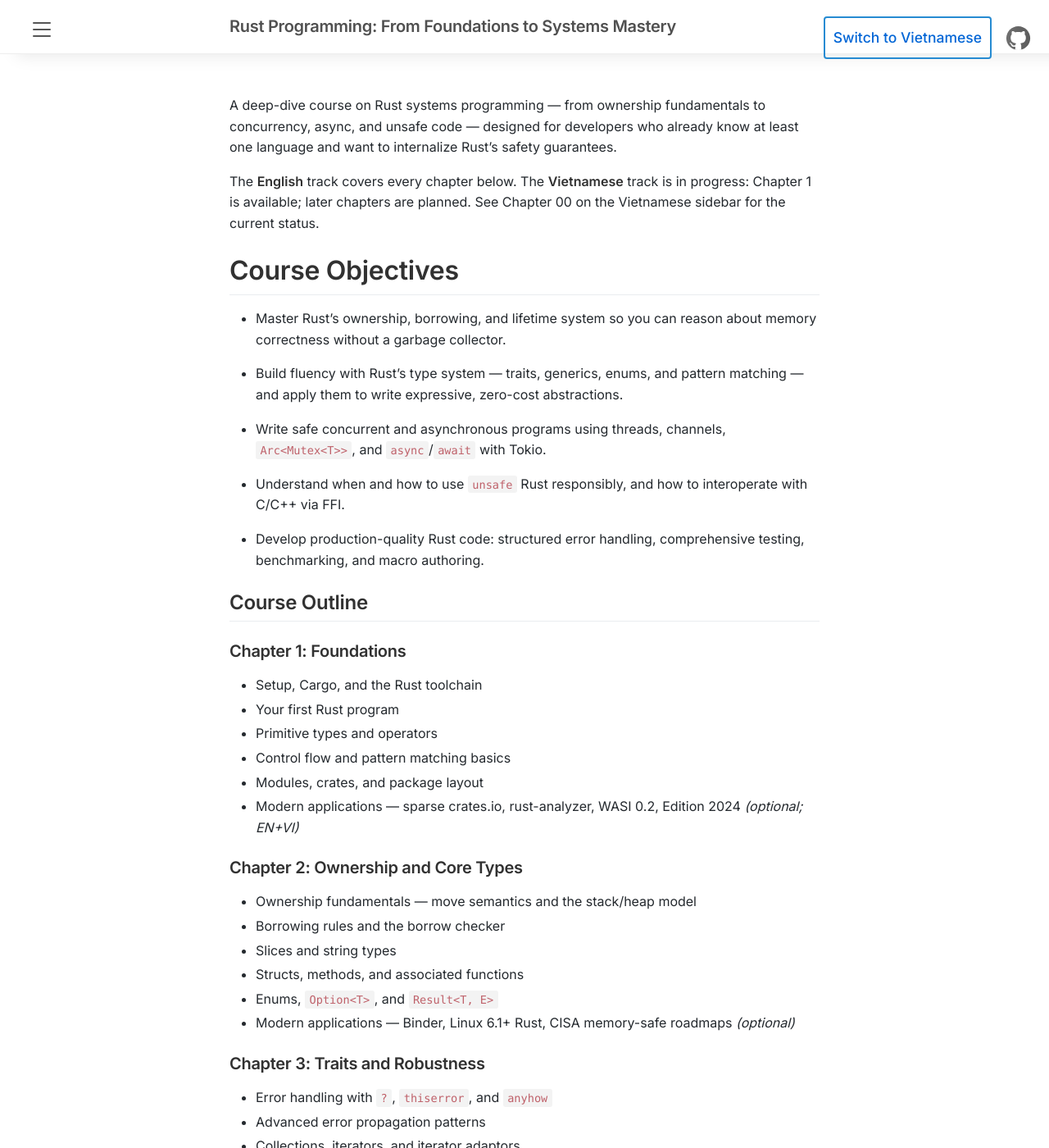
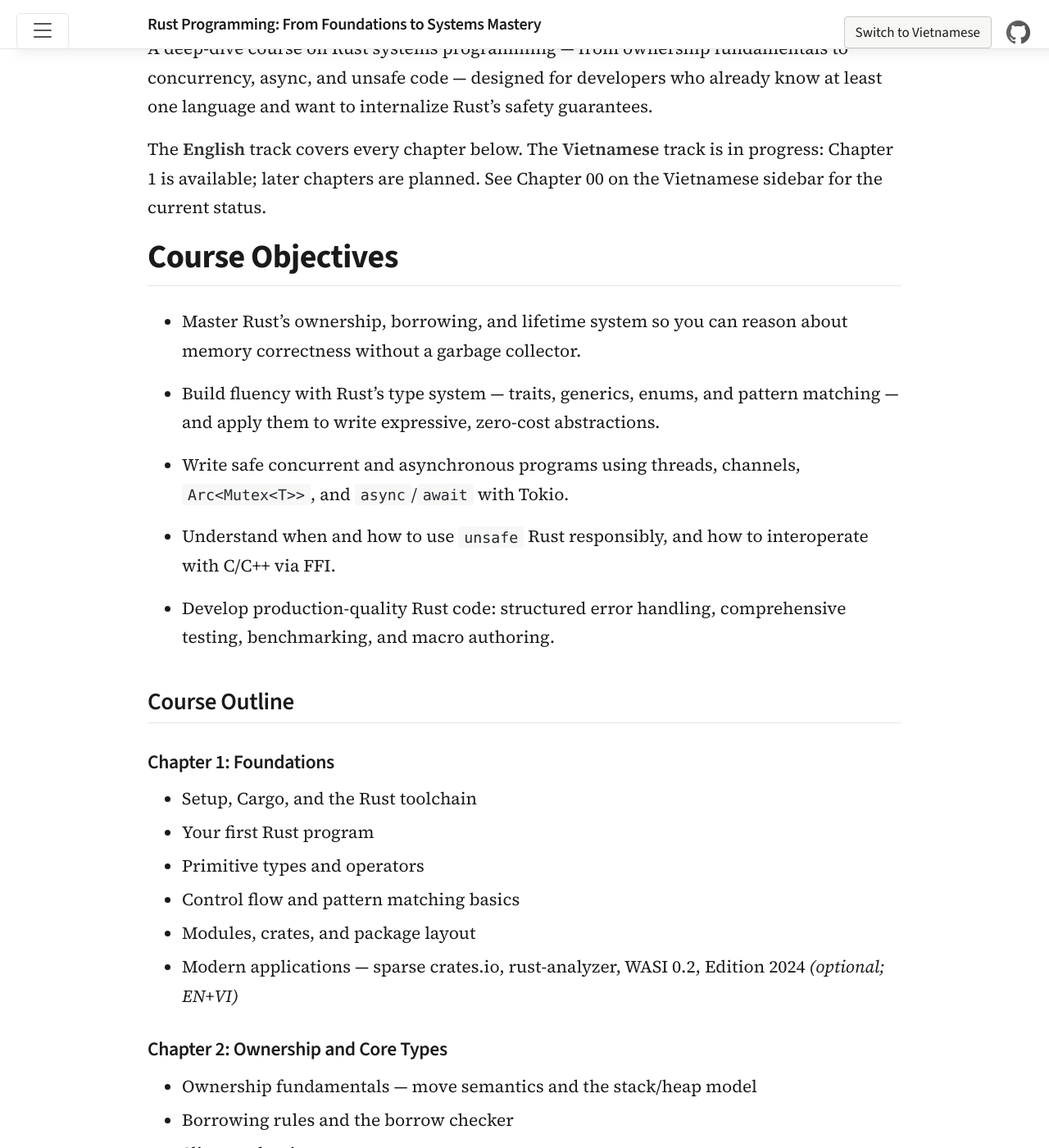
Before and after one commit to nglelinh/rust-self-learning, a Jekyll site: the page built from index.html, in a window 1280 px wide and 1400 px high. Shown: the whole window at 82% size. Built offline with Jekyll 4.4.1, drawn with Linux system fonts in a browser that asks for light colours; the list of posts is cut into pages by our own code.

Commit message:
Unify course theme: monochrome dark sidebar (#202020), Source Serif 4 + Source Sans 3, remove search/TOC

```diff
--- a/_includes/head.html
+++ b/_includes/head.html
@@ -18,12 +18,11 @@
   <link rel="stylesheet" href="{{ site.baseurl }}/public/css/github-markdown.css">
   <link rel="stylesheet" href="{{ site.baseurl }}/public/css/multilang.css">
   <link rel="stylesheet" href="{{ site.baseurl }}/public/css/content-boxes.css">
+  <link rel="stylesheet" href="{{ site.baseurl }}/public/css/course-theme.css">
   <link rel="preconnect" href="https://fonts.googleapis.com">
   <link rel="preconnect" href="https://fonts.gstatic.com" crossorigin>
-  <link rel="stylesheet" href="https://fonts.googleapis.com/css2?family=Inter:wght@300;400;500;600;700&display=swap">
-
-
-  <link rel="apple-touch-icon-precomposed" sizes="122x144" href="{{ '/public/logo.png' | absolute_url }}">
+  <link rel="stylesheet" href="https://fonts.googleapis.com/css2?family=Source+Sans+3:ital,wght@0,400;0,500;0,600;0,700;1,400&family=Source+Serif+4:ital,opsz,wght@0,8..60,400;0,8..60,600;0,8..60,700;1,8..60,400&display=swap">
+<link rel="apple-touch-icon-precomposed" sizes="122x144" href="{{ '/public/logo.png' | absolute_url }}">
   <link rel="shortcut icon" href="{{ '/public/convex-logo-144x144.png' | absolute_url }}">
 
   <link rel="alternate" type="application/rss+xml" title="RSS" href="{{ '/atom.xml' | absolute_url }}">
--- /dev/null
+++ b/public/css/course-theme.css
@@ -0,0 +1,415 @@
+/*
+ * Unified Course Theme — Understated Academic Monochrome
+ * Modeled after discrete-mathematics-for-computer-science-iuh
+ * Typography: Source Serif 4 (body) + Source Sans 3 (UI, navbar, sidebar, headings)
+ * Palette: Dark charcoal sidebar (#202020), crisp white surface (#ffffff), academic ink (#1a1a1a)
+ */
+
+:root {
+  --course-serif: "Source Serif 4", "Iowan Old Style", "Palatino Linotype", Palatino, Georgia, serif;
+  --course-sans: "Source Sans 3", -apple-system, BlinkMacSystemFont, "Segoe UI", Roboto, "Helvetica Neue", Arial, sans-serif;
+  --course-mono: ui-monospace, SFMono-Regular, "SF Mono", Menlo, Consolas, "Liberation Mono", monospace;
+
+  --course-bg: #ffffff;
+  --course-bg-subtle: #f7f7f5;
+  --course-text: #1a1a1a;
+  --course-muted: #525252;
+  --course-border: #e5e5e5;
+  --course-border-strong: #c8c8c8;
+  --course-accent: #2c5282;
+  --course-accent-hover: #1a365d;
+
+  --course-sidebar-bg: #202020;
+  --course-sidebar-text: rgba(255, 255, 255, 0.74);
+  --course-sidebar-text-strong: #ffffff;
+  --course-sidebar-hover: rgba(255, 255, 255, 0.09);
+  --course-sidebar-active: rgba(255, 255, 255, 0.14);
+  --course-sidebar-border: rgba(255, 255, 255, 0.1);
+}
+
+/* ── Base & Reading Typography ────────────────────────────────── */
+
+html,
+body {
+  font-family: var(--course-serif);
+  color: var(--course-text);
+  background-color: var(--course-bg);
+  -webkit-font-smoothing: antialiased;
+  -moz-osx-font-smoothing: grayscale;
+}
+
+.wrap,
+.github-md-body {
+  background-color: var(--course-bg);
+  color: var(--course-text);
+}
+
+.container {
+  max-width: 48rem;
+}
+
+.container.content {
+  font-family: var(--course-serif);
+  font-size: 1.05rem;
+  line-height: 1.7;
+  color: var(--course-text);
+  padding-top: 1.25rem;
+  padding-bottom: 3.5rem;
+}
+
+.container.content p,
+.container.content li,
+.container.content dd {
+  color: var(--course-text);
+}
+
+.container.content h1,
+.container.content h2,
+.container.content h3,
+.container.content h4,
+.container.content h5,
+.container.content h6,
+.page-title,
+.post-title {
+  font-family: var(--course-sans);
+  color: var(--course-text);
+  font-weight: 600;
+  letter-spacing: -0.015em;
+  line-height: 1.3;
+}
+
+.container.content h1 {
+  font-size: 2rem;
+  font-weight: 700;
+  margin-top: 0.25rem;
+  margin-bottom: 1.25rem;
+  padding-bottom: 0.45rem;
+  border-bottom: 1px solid var(--course-border);
+}
+
+.container.content h2 {
+  font-size: 1.45rem;
+  margin-top: 2.1rem;
+  margin-bottom: 0.85rem;
+  padding-bottom: 0.3rem;
+  border-bottom: 1px solid var(--course-border);
+}
+
+.container.content h3 {
+  font-size: 1.18rem;
+  margin-top: 1.6rem;
+  margin-bottom: 0.6rem;
+}
+
+.container.content a {
+  color: var(--course-accent);
+  text-decoration: none;
+}
+
+.container.content a:hover,
+.container.content a:focus {
+  color: var(--course-accent-hover);
+  text-decoration: underline;
+}
+
+/* ── Blockquotes, Tables & Code ───────────────────────────────── */
+
+.container.content blockquote {
+  font-family: var(--course-serif);
+  border-left: 3px solid var(--course-sidebar-bg);
+  background-color: var(--course-bg-subtle);
+  color: #333333;
+  padding: 0.75rem 1.1rem;
+  margin: 1.25rem 0;
+  border-radius: 0 4px 4px 0;
+}
+
+.container.content blockquote p:last-child {
+  margin-bottom: 0;
+}
+
+.container.content code {
+  font-family: var(--course-mono);
+  font-size: 0.87em;
+  background-color: var(--course-bg-subtle);
+  color: #24292e;
+  padding: 0.15em 0.38em;
+  border-radius: 3px;
+}
+
+.container.content pre {
+  font-family: var(--course-mono);
+  font-size: 0.88rem;
+  line-height: 1.55;
+  background-color: var(--course-bg-subtle);
+  border: 1px solid var(--course-border);
+  border-radius: 4px;
+  padding: 0.9rem 1.05rem;
+  overflow-x: auto;
+}
+
+.container.content pre code {
+  background: transparent;
+  padding: 0;
+  font-size: inherit;
+}
+
+.container.content table {
+  font-family: var(--course-sans);
+  font-size: 0.95rem;
+  border-collapse: collapse;
+  width: 100%;
+  margin: 1.4rem 0;
+}
+
+.container.content th,
+.container.content td {
+  border: 1px solid var(--course-border);
+  padding: 0.55rem 0.75rem;
+}
+
+.container.content thead th {
+  background-color: var(--course-bg-subtle);
+  color: var(--course-text);
+  font-weight: 600;
+}
+
+.container.content hr {
+  border: 0;
+  border-top: 1px solid var(--course-border);
+  margin: 2rem 0;
+}
+
+/* ── Top Navbar / Masthead (Minimal Monochrome) ───────────────── */
+
+.masthead {
+  background-color: var(--course-bg);
+  border-bottom: 1px solid var(--course-border);
+  padding-top: 0.85rem;
+  padding-bottom: 0.85rem;
+  margin-bottom: 2rem;
+  font-family: var(--course-sans);
+}
+
+.masthead .container {
+  display: flex;
+  align-items: center;
+  justify-content: space-between;
+  gap: 1rem;
+}
+
+.masthead-title {
+  margin: 0;
+  font-family: var(--course-sans);
+  font-size: 1.15rem;
+  font-weight: 600;
+  line-height: 1.3;
+  color: var(--course-text);
+}
+
+.masthead-title a {
+  color: var(--course-text) !important;
+  text-decoration: none;
+}
+
+.masthead-title a:hover,
+.masthead-title a:focus {
+  color: var(--course-accent) !important;
+  text-decoration: none;
+}
+
+.masthead-title small {
+  font-family: var(--course-sans);
+  font-weight: 400;
+  color: var(--course-muted);
+}
+
+.header-actions {
+  display: flex;
+  align-items: center;
+  gap: 0.75rem;
+  flex-shrink: 0;
+}
+
+.language-toggle a,
+.language-switch {
+  font-family: var(--course-sans);
+  font-size: 0.85rem;
+  font-weight: 500;
+  color: var(--course-text) !important;
+  background-color: var(--course-bg-subtle);
+  border: 1px solid var(--course-border-strong);
+  border-radius: 4px;
+  padding: 0.25rem 0.65rem;
+  text-decoration: none !important;
+  transition: background-color 0.15s ease, border-color 0.15s ease;
+}
+
+.language-toggle a:hover,
+.language-switch:hover {
+  background-color: #ecece9;
+  border-color: var(--course-sidebar-bg);
+  color: #000000 !important;
+}
+
+.github-logo__wrapper {
+  display: inline-flex;
+  align-items: center;
+  opacity: 0.85;
+  transition: opacity 0.15s ease;
+}
+
+.github-logo__wrapper:hover {
+  opacity: 1;
+}
+
+/* ── Dark Charcoal Sidebar (#202020, matching discrete-math) ──── */
+
+.sidebar {
+  --sidebar-accent: #ffffff;
+  --sidebar-accent-strong: #ffffff;
+  --sidebar-text-strong: #ffffff;
+  --sidebar-text-muted: rgba(255, 255, 255, 0.74);
+  --sidebar-surface-soft: rgba(255, 255, 255, 0.06);
+  --sidebar-surface-hover: rgba(255, 255, 255, 0.1);
+  --sidebar-surface-active: rgba(255, 255, 255, 0.15);
+  --sidebar-border-soft: rgba(255, 255, 255, 0.1);
+
+  font-family: var(--course-sans) !important;
+  background-color: var(--course-sidebar-bg) !important;
+  color: var(--course-sidebar-text) !important;
+}
+
+.sidebar a {
+  color: var(--course-sidebar-text-strong);
+  text-decoration: none;
+}
+
+.sidebar-nav {
+  border-bottom: 1px solid var(--course-sidebar-border);
+}
+
+.sidebar-nav-item {
+  font-family: var(--course-sans);
+  border-top: 1px solid var(--course-sidebar-border);
+  color: rgba(255, 255, 255, 0.88);
+}
+
+.sidebar-nav-item.active,
+a.sidebar-nav-item:hover,
+a.sidebar-nav-item:focus {
+  background-color: var(--course-sidebar-hover);
+  color: #ffffff;
+  text-decoration: none;
+}
+
+.sidebar-nav-item.active {
+  background-color: var(--course-sidebar-active);
+  font-weight: 600;
+}
+
+.sidebar-section-heading,
+.sidebar-part-heading {
+  font-family: var(--course-sans);
+  color: rgba(255, 255, 255, 0.52);
+  text-transform: uppercase;
+  letter-spacing: 0.05em;
+}
+
+.sidebar-chapter.is-current > .sidebar-chapter-head,
+.sidebar-chapter.is-current > .sidebar-chapter-row,
+.sidebar-chapter-row.current-chapter {
+  background-color: var(--course-sidebar-surface-soft);
+}
+
+.sidebar-lesson,
+.sidebar-nav .sidebar-lesson {
+  font-family: var(--course-sans);
+  color: rgba(255, 255, 255, 0.78);
+}
+
+.sidebar-lesson.active,
+.sidebar-nav .sidebar-lesson.active {
+  background-color: var(--course-sidebar-active) !important;
+  color: #ffffff !important;
+  border-left: 2px solid #ffffff;
+}
+
+.sidebar-toggle {
+  color: #202020;
+  background-color: rgba(255, 255, 255, 0.9);
+  border: 1px solid var(--course-border);
+}
+
+.sidebar-toggle:hover {
+  color: #000000;
+  background-color: var(--course-bg-subtle);
+}
+
+.sidebar-toggle:active,
+#sidebar-checkbox:focus ~ .sidebar-toggle,
+#sidebar-checkbox:checked ~ .sidebar-toggle {
+  color: #ffffff;
+  background-color: var(--course-sidebar-bg);
+  border-color: var(--course-sidebar-bg);
+}
+
+/* ── Understated Monochrome Badges ────────────────────────────── */
+
+.lesson-badge {
+  font-family: var(--course-sans);
+  font-size: 0.72rem;
+  font-weight: 600;
+  border-radius: 3px;
+  padding: 0.12rem 0.45rem;
+  letter-spacing: 0.02em;
+}
+
+.lesson-badge.required {
+  background-color: #202020;
+  color: #ffffff;
+}
+
+.lesson-badge.optional {
+  background-color: #ecece9;
+  color: #404040;
+}
+
+.sidebar .lesson-badge.required {
+  background-color: rgba(255, 255, 255, 0.22);
+  color: #ffffff;
+}
+
+.sidebar .lesson-badge.optional {
+  background-color: rgba(255, 255, 255, 0.08);
+  color: rgba(255, 255, 255, 0.72);
+}
+
+/* ── Content Boxes Typography Alignment ───────────────────────── */
+
+.content-box {
+  font-family: var(--course-serif);
+  border-radius: 4px;
+}
+
+.content-box strong:first-child,
+.content-box .emoji-title {
+  font-family: var(--course-sans);
+}
+
+/* ── Explicitly Hide Search & TOC (Unified Clean Layout) ──────── */
+
+.search-container,
+.search-box,
+.search-toggle,
+.search-trigger,
+#search-container,
+#search-input,
+#search-results,
+#search-modal,
+.toc,
+#toc,
+.table-of-contents,
+.sidebar-toc {
+  display: none !important;
+}
```
